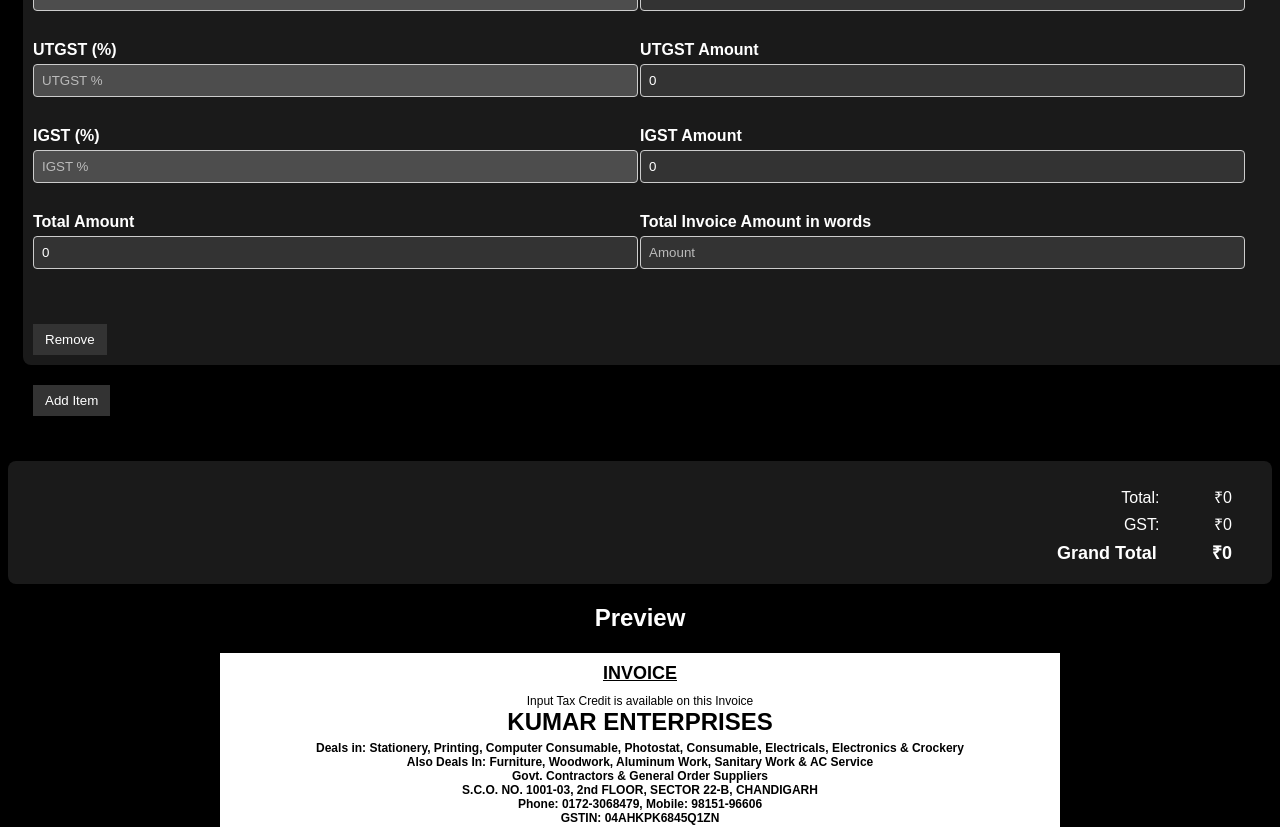
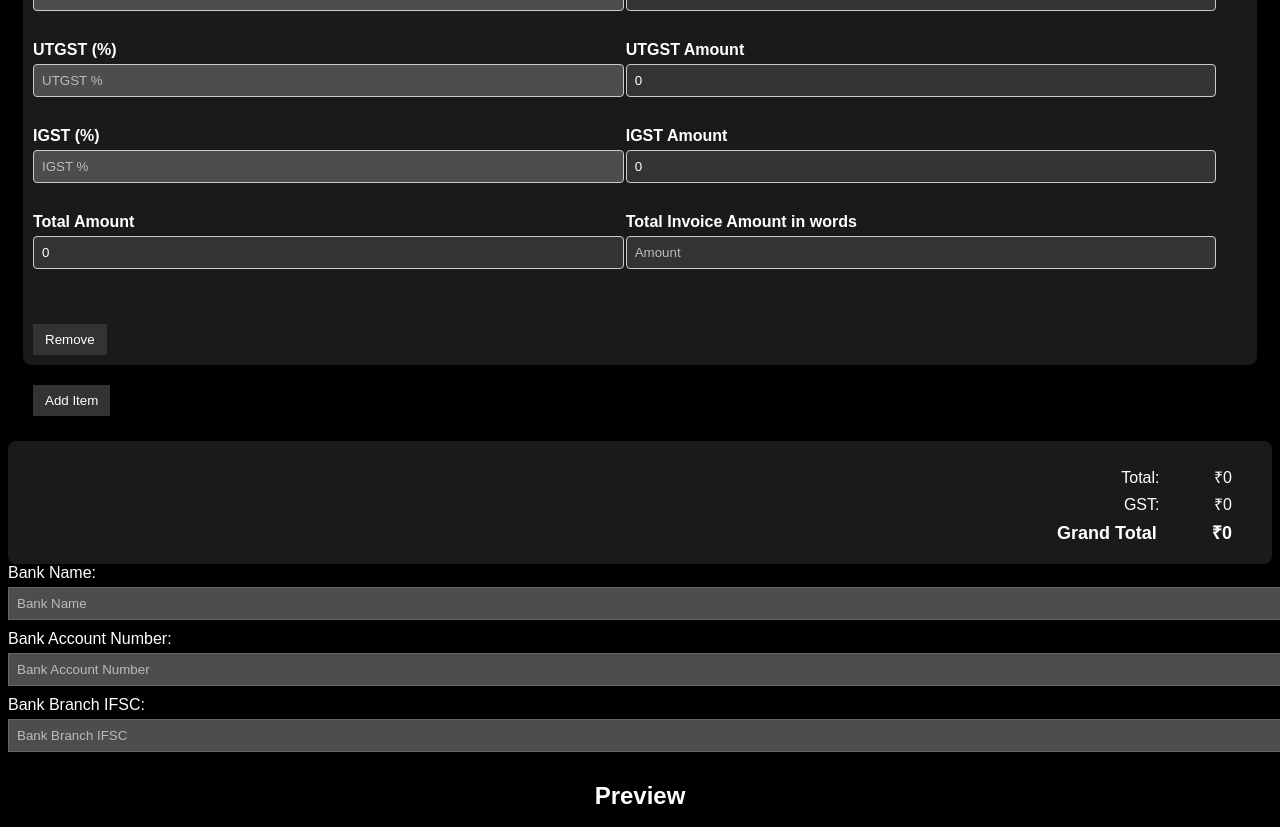
Before and after one commit to priyamkumar/Invoice-Generator, a React (Vite) app: page / in a window 1280 px wide. Shown: the part 1360-2187 px from the top of the page. Built offline with nearby package versions, Linux system fonts and the light colour scheme.

Commit message:
added bank details functionality

```diff
--- a/src/App.css
+++ b/src/App.css
@@ -257,12 +257,14 @@
 .invoice-preview p {
   margin: 0;
 }
+.item-input-table {
+  padding: 15px;
+}
 
 .item-table {
   width: 100%;
   border-collapse: collapse;
   margin-bottom: 20px;
-  padding: 15px;
   table-layout: auto;
 }
 
--- /dev/null
+++ b/src/Components/BankDetails.jsx
@@ -0,0 +1,57 @@
+import React from 'react'
+
+export default function BankDetails({bname, number, ifsc}) {
+    const [bankName, setBankName] = bname;
+    const [bankAccountNumber, setBankAccountNumber] = number;
+    const [bankBranchIfsc, setBankBranchIfsc] = ifsc;
+    const handleChange = (e) => {
+        const { name, value } = e.target;
+        switch (name) {
+          case "bank-name":
+            setBankName(value);
+            break;
+          case "bank-account-number":
+            setBankAccountNumber(value);
+            break;
+          case "bank-branch-ifsc":
+            setBankBranchIfsc(value);
+            break;
+          default:
+            break;
+        }
+      };
+  return (
+    <div className="">
+      <div className="bank-name">
+        <label htmlFor="bank-name">Bank Name: </label>
+        <input
+          type="text"
+          id="bank-name"
+          placeholder="Bank Name"
+          name="bank-name"
+          onChange={handleChange}
+        />
+      </div>
+      <div className="bank-number">
+        <label htmlFor="bank-account-number">Bank Account Number: </label>
+        <input
+          type="text"
+          id="bank-account-number"
+          name="bank-account-number"
+          placeholder="Bank Account Number"
+          onChange={handleChange}
+        />
+      </div>
+      <div className="bank-branch-ifsc">
+        <label htmlFor="bank-branch-ifsc">Bank Branch IFSC: </label>
+        <input
+          type="text"
+          id="bank-branch-ifsc"
+          name="bank-branch-ifsc"
+          placeholder="Bank Branch IFSC"
+          onChange={handleChange}
+        />
+      </div>
+    </div>
+  )
+}
--- a/src/Components/BillInfo.jsx
+++ b/src/Components/BillInfo.jsx
@@ -5,12 +5,13 @@
 import TotalAmount from "./TotalAmount";
 import PreviewHeading from "./PreviewHeading";
 import DocumentPreview from "./DocumentPreview";
+import BankDetails from "./BankDetails";
 
 export default function BillInfo() {
   const [items, setItems] = useState([
     {
       serial: 1,
-      hsn:"",
+      hsn: "",
       description: "",
       quantity: 1,
       unit: "",
@@ -38,30 +39,90 @@
 
   const [amountInWords, setAmountInWords] = useState("");
 
-  const totalAmount = items.reduce((acc, cur) => acc + parseFloat(cur.amount || 0), 0);
-  const totalGst = items.reduce((acc, cur) => acc + parseFloat(cur.cgstAmount || 0) + parseFloat(cur.utgstAmount || 0) + parseFloat(cur.igstAmount || 0), 0);
-  const totalCgst = items.reduce((acc, cur) => acc + parseFloat(cur.cgstAmount || 0), 0);
-  const totalUtgst = items.reduce((acc, cur) => acc + parseFloat(cur.utgstAmount || 0), 0);
-  const totalIgst = items.reduce((acc, cur) => acc + parseFloat(cur.igstAmount || 0), 0);
+  const totalAmount = items.reduce(
+    (acc, cur) => acc + parseFloat(cur.amount || 0),
+    0
+  );
+  const totalGst = items.reduce(
+    (acc, cur) =>
+      acc +
+      parseFloat(cur.cgstAmount || 0) +
+      parseFloat(cur.utgstAmount || 0) +
+      parseFloat(cur.igstAmount || 0),
+    0
+  );
+  const totalCgst = items.reduce(
+    (acc, cur) => acc + parseFloat(cur.cgstAmount || 0),
+    0
+  );
+  const totalUtgst = items.reduce(
+    (acc, cur) => acc + parseFloat(cur.utgstAmount || 0),
+    0
+  );
+  const totalIgst = items.reduce(
+    (acc, cur) => acc + parseFloat(cur.igstAmount || 0),
+    0
+  );
 
   const [invoiceNumber, setInvoiceNumber] = useState(1);
   const [invoiceDate, setInvoiceDate] = useState("2024-01-01");
   const [gstNum, setGstNum] = useState();
 
+  const [bankName, setBankName] = useState([]);
+  const [bankAccountNumber, setBankAccountNumber] = useState([]);
+  const [bankBranchIfsc, setBankBranchIfsc] = useState([]);
+
   const [invoices, setInvoices] = useState([]);
-
 
 
   // Main function to get the amount in words
   function amountToWords(amount) {
-  var sglDigit = ["Zero", "One", "Two", "Three", "Four", "Five", "Six", "Seven", "Eight", "Nine"],
-    dblDigit = ["Ten", "Eleven", "Twelve", "Thirteen", "Fourteen", "Fifteen", "Sixteen", "Seventeen", "Eighteen", "Nineteen"],
-    tensPlace = ["", "Ten", "Twenty", "Thirty", "Forty", "Fifty", "Sixty", "Seventy", "Eighty", "Ninety"],
-    handle_tens = function(dgt, prevDgt) {
-      return 0 == dgt ? "" : " " + (1 == dgt ? dblDigit[prevDgt] : tensPlace[dgt])
+    var sglDigit = [
+        "Zero",
+        "One",
+        "Two",
+        "Three",
+        "Four",
+        "Five",
+        "Six",
+        "Seven",
+        "Eight",
+        "Nine",
+      ],
+      dblDigit = [
+        "Ten",
+        "Eleven",
+        "Twelve",
+        "Thirteen",
+        "Fourteen",
+        "Fifteen",
+        "Sixteen",
+        "Seventeen",
+        "Eighteen",
+        "Nineteen",
+      ],
+      tensPlace = [
+        "",
+        "Ten",
+        "Twenty",
+        "Thirty",
+        "Forty",
+        "Fifty",
+        "Sixty",
+        "Seventy",
+        "Eighty",
+        "Ninety",
+      ],
+      handle_tens = function (dgt, prevDgt) {
+        return 0 == dgt
+          ? ""
+          : " " + (1 == dgt ? dblDigit[prevDgt] : tensPlace[dgt]);
       },
-    handle_utlc = function(dgt, nxtDgt, denom) {
-      return (0 != dgt && 1 != nxtDgt ? " " + sglDigit[dgt] : "") + (0 != nxtDgt || dgt > 0 ? " " + denom : "")
+      handle_utlc = function (dgt, nxtDgt, denom) {
+        return (
+          (0 != dgt && 1 != nxtDgt ? " " + sglDigit[dgt] : "") +
+          (0 != nxtDgt || dgt > 0 ? " " + denom : "")
+        );
       };
 
     var str = "",
@@ -69,9 +130,14 @@
       digit = 0,
       nxtDigit = 0,
       words = [];
-  if (amount += "", isNaN(parseInt(amount))) str = "";
+    if (((amount += ""), isNaN(parseInt(amount)))) str = "";
     else if (parseInt(amount) > 0 && amount.length <= 10) {
-    for (digitIdx = amount.length - 1; digitIdx >= 0; digitIdx--) switch (digit = amount[digitIdx] - 0, nxtDigit = digitIdx > 0 ? amount[digitIdx - 1] - 0 : 0, amount.length - digitIdx - 1) {
+      for (digitIdx = amount.length - 1; digitIdx >= 0; digitIdx--)
+        switch (
+          ((digit = amount[digitIdx] - 0),
+          (nxtDigit = digitIdx > 0 ? amount[digitIdx - 1] - 0 : 0),
+          amount.length - digitIdx - 1)
+        ) {
           case 0:
             words.push(handle_utlc(digit, nxtDigit, ""));
             break;
@@ -79,7 +145,16 @@
             words.push(handle_tens(digit, amount[digitIdx + 1]));
             break;
           case 2:
-        words.push(0 != digit ? " " + sglDigit[digit] + " Hundred" + (0 != amount[digitIdx + 1] && 0 != amount[digitIdx + 2] ? " And" : "") : "");
+            words.push(
+              0 != digit
+                ? " " +
+                    sglDigit[digit] +
+                    " Hundred" +
+                    (0 != amount[digitIdx + 1] && 0 != amount[digitIdx + 2]
+                      ? " And"
+                      : "")
+                : ""
+            );
             break;
           case 3:
             words.push(handle_utlc(digit, nxtDigit, "Thousand"));
@@ -100,21 +175,57 @@
             words.push(handle_tens(digit, amount[digitIdx + 1]));
             break;
           case 9:
-        words.push(0 != digit ? " " + sglDigit[digit] + " Hundred" + (0 != amount[digitIdx + 1] || 0 != amount[digitIdx + 2] ? " And" : " Crore") : "")
+            words.push(
+              0 != digit
+                ? " " +
+                    sglDigit[digit] +
+                    " Hundred" +
+                    (0 != amount[digitIdx + 1] || 0 != amount[digitIdx + 2]
+                      ? " And"
+                      : " Crore")
+                : ""
+            );
         }
-    str = words.reverse().join("")
+      str = words.reverse().join("");
     } else str = "";
-  return str
-
+    return str;
   }
   return (
     <div className="invoice-details">
-      <InvoiceDetails details={details} setDetails={setDetails}/>
-      <DateInvoiceGST date={[invoiceDate, setInvoiceDate]} invoice={[invoiceNumber, setInvoiceNumber]} gst={[gstNum, setGstNum]}/>
-      <ItemTable items={items} setItems={setItems} amountInWords={amountInWords} setAmountInWords={setAmountInWords} amountToWords={amountToWords} totalAmount={totalAmount} totalGst={totalGst}/>
+      <InvoiceDetails details={details} setDetails={setDetails} />
+      <DateInvoiceGST
+        date={[invoiceDate, setInvoiceDate]}
+        invoice={[invoiceNumber, setInvoiceNumber]}
+        gst={[gstNum, setGstNum]}
+      />
+      <ItemTable
+        items={items}
+        setItems={setItems}
+        amountInWords={amountInWords}
+        setAmountInWords={setAmountInWords}
+        amountToWords={amountToWords}
+        totalAmount={totalAmount}
+        totalGst={totalGst}
+      />
       <TotalAmount totalAmount={totalAmount} totalGst={totalGst} />
+      <BankDetails bname={[bankName, setBankName]} number={[bankAccountNumber, setBankAccountNumber]} ifsc={[bankBranchIfsc, setBankBranchIfsc]}/>
       <PreviewHeading />
-      <DocumentPreview items={items} details={details} date={invoiceDate} invoice={invoiceNumber} gst={gstNum} totalAmount={totalAmount} totalGst={totalGst} amountInWords={amountInWords} totalCgst={totalCgst} totalUtgst={totalUtgst} totalIgst={totalIgst}/>
+      <DocumentPreview
+        items={items}
+        details={details}
+        date={invoiceDate}
+        invoice={invoiceNumber}
+        gst={gstNum}
+        totalAmount={totalAmount}
+        totalGst={totalGst}
+        amountInWords={amountInWords}
+        totalCgst={totalCgst}
+        totalUtgst={totalUtgst}
+        totalIgst={totalIgst}
+        bankName={bankName}
+        bankAccountNumber={bankAccountNumber}
+        bankBranchIfsc={bankBranchIfsc}
+      />
     </div>
   );
 }
--- a/src/Components/DocumentPreview.jsx
+++ b/src/Components/DocumentPreview.jsx
@@ -13,7 +13,10 @@
   amountInWords,
   totalCgst,
   totalUtgst,
-  totalIgst
+  totalIgst,
+  bankName,
+  bankAccountNumber,
+  bankBranchIfsc
 }) => {
   const {
     cAddress,
@@ -152,13 +155,13 @@
             </p>
             <ul>
               <li>
-                <b>Bank Name:</b>
+                <b>Bank Name:</b> {bankName}
               </li>
               <li>
-                <b>Bank Account Number:</b>
+                <b>Bank Account Number:</b> {bankAccountNumber}
               </li>
               <li>
-                <b>Bank Branch IFSC:</b>
+                <b>Bank Branch IFSC:</b> {bankBranchIfsc}
               </li>
             </ul>
           </div>
--- a/src/Components/ItemTable.jsx
+++ b/src/Components/ItemTable.jsx
@@ -66,7 +66,7 @@
   }, [totalAmount, totalGst]);
 
   return (
-    <div className="item-table">
+    <div className="item-input-table">
       {items.map((item, index) => (
         <div className="item-row" key={index}>
           {/* First Row */}
```
Lines whose indentation alone changed are shown as unchanged.
